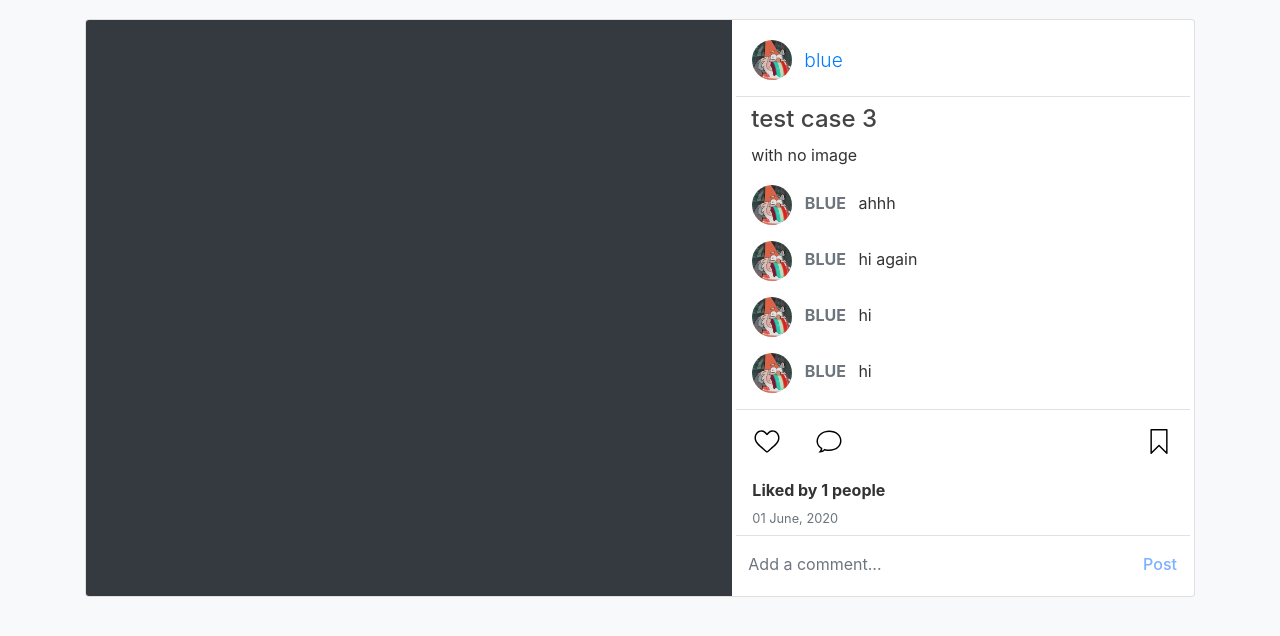
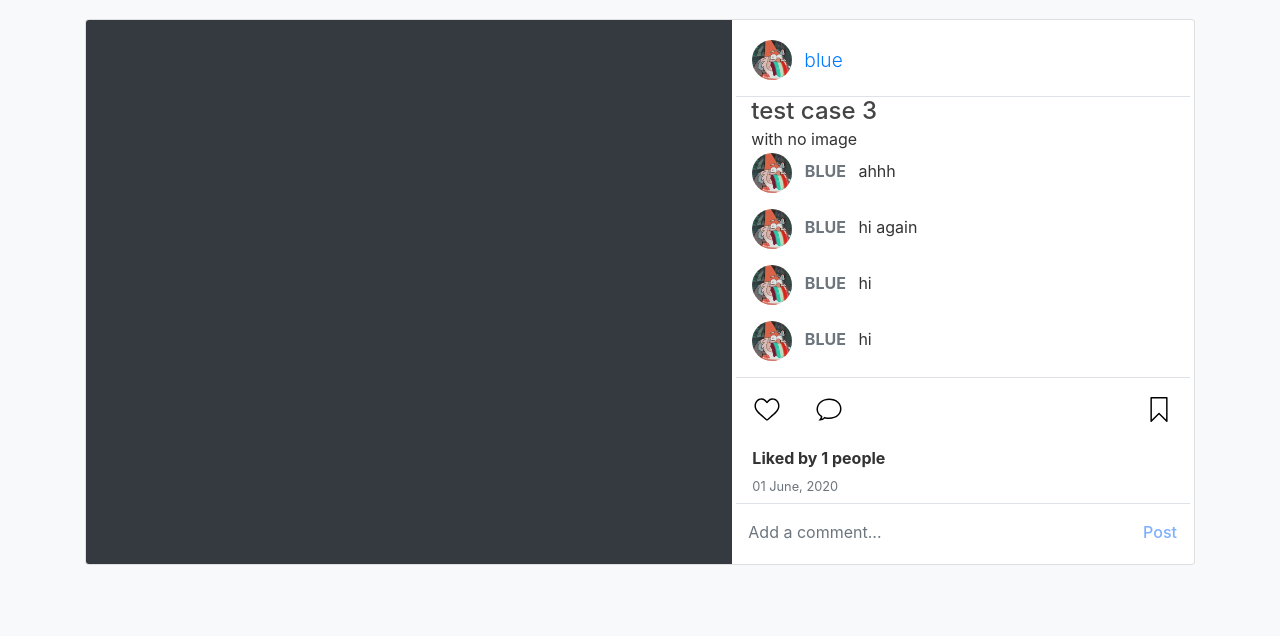
Before and after one commit to noodleslove/django_blog, a Django app: page /post/9/ in a window 1280 px wide. Shown: the part 61-697 px from the top of the page. Run offline with Django 3.2, Linux system fonts and the light colour scheme; data comes from the database, SQL or seed files in the repository; some libraries are stand-ins or nearby versions.

Commit message:
fixing posts templates

```diff
--- a/blog/templates/blog/home.html
+++ b/blog/templates/blog/home.html
@@ -41,8 +41,8 @@
           </div>
         </form>
         <div class="article-content container px-3">
-          <h4>{{ post.title }}</h4>
-          <p>{{ post.content }}</p>
+          <h4 class="m-0">{{ post.title }}</h4>
+          <p class="m-0">{{ post.content }}</p>
         </div>
         <ul class="list-group list-group-flush" data-index-number="{{ post.pk }}">
           {% if post.get_comments_count %}
--- a/blog/templates/blog/post_detail.html
+++ b/blog/templates/blog/post_detail.html
@@ -28,9 +28,9 @@
                 </div>
               {% endif %}
             </div>
-            <div class="container pt-2">
-              <h4>{{ object.title }}</h4>
-              <p>{{ object.content }}</p>
+            <div class="container">
+              <h4 class="m-0">{{ object.title }}</h4>
+              <p class="m-0">{{ object.content }}</p>
             </div>
             <div class="comment-box w-100 flex-grow-1 overflow-auto">
               <ul class="list-group list-group-flush detail-ul">
```
